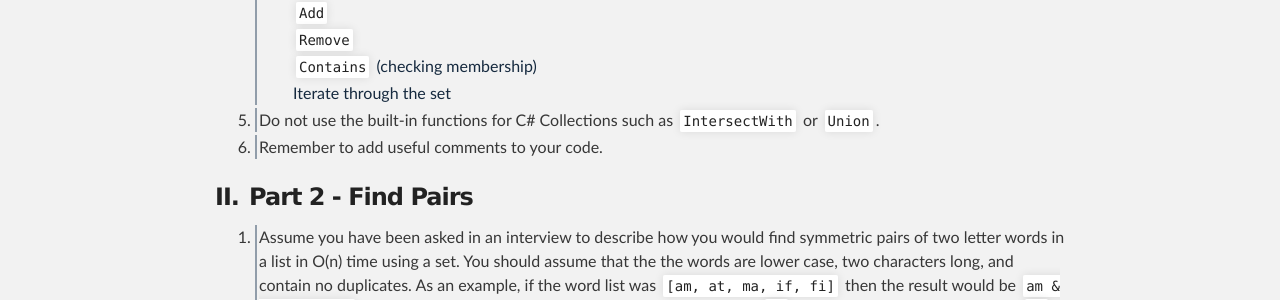
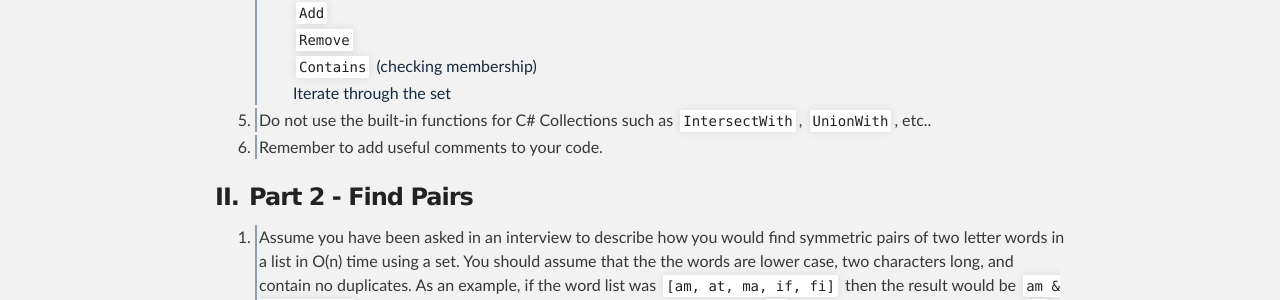
Before and after one commit to byui-cse/cse212-csharp, a Jekyll site: the page built from docs/lesson05/prove.md, in a window 1280 px wide. Shown: the part 785-1085 px from the top of the page. Built offline with Jekyll 4.4.1, drawn with Linux system fonts in a browser that asks for light colours; some web fonts are replaced.

Commit message:
Update prove.md

```diff
--- a/docs/lesson05/prove.md
+++ b/docs/lesson05/prove.md
@@ -20,7 +20,7 @@ Examine the `05-prove_response.docx` document to provide your answers to questio
     * `Remove`
     * `Contains` (checking membership)
     * Iterate through the set
-5. Do not use the built-in functions for C# Collections such as `IntersectWith` or `Union`.
+5. Do not use the built-in functions for C# Collections such as `IntersectWith`, `UnionWith`, etc..
 6. Remember to add useful comments to your code.
 
 ### Part 2 - Find Pairs
```
